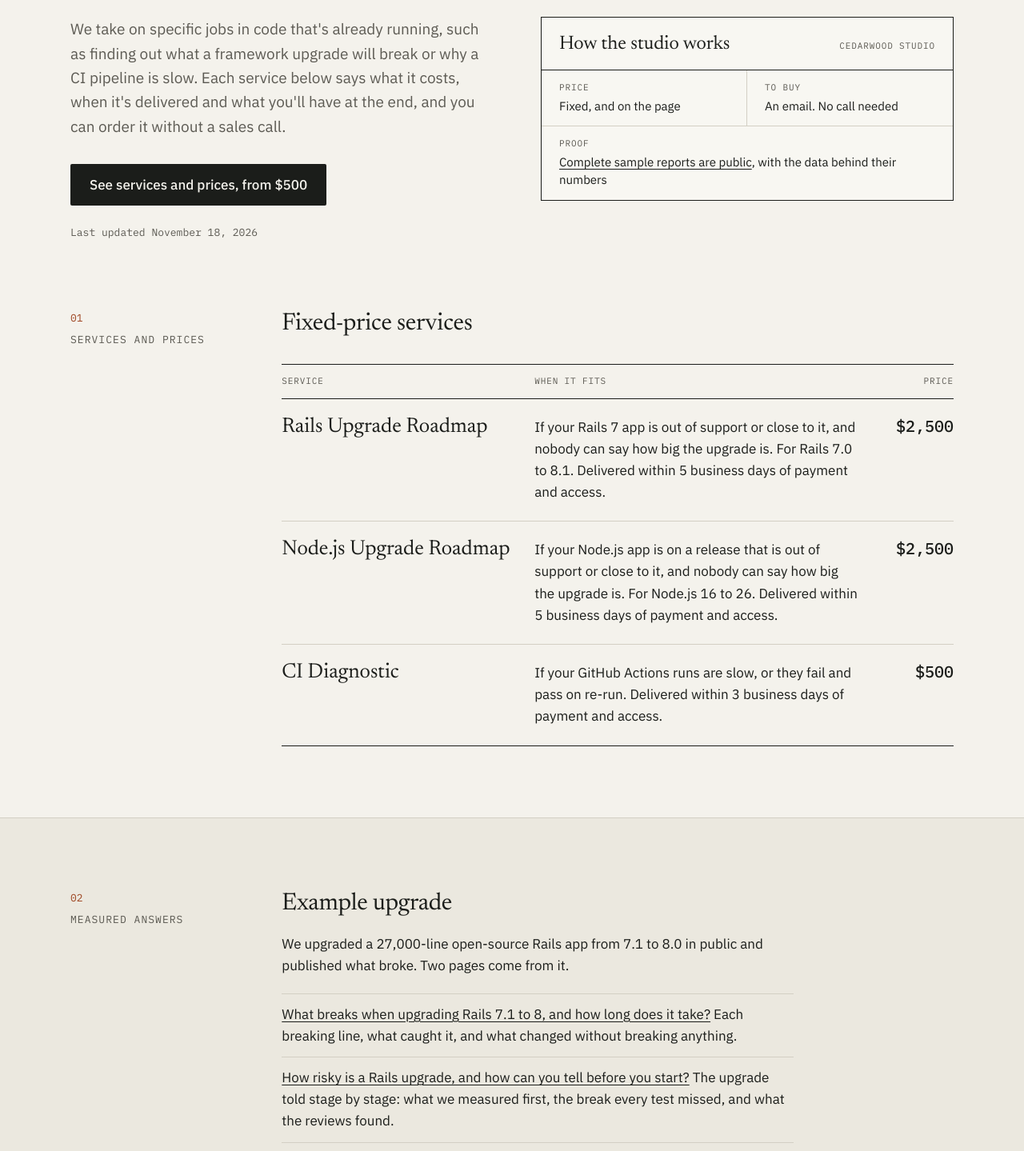
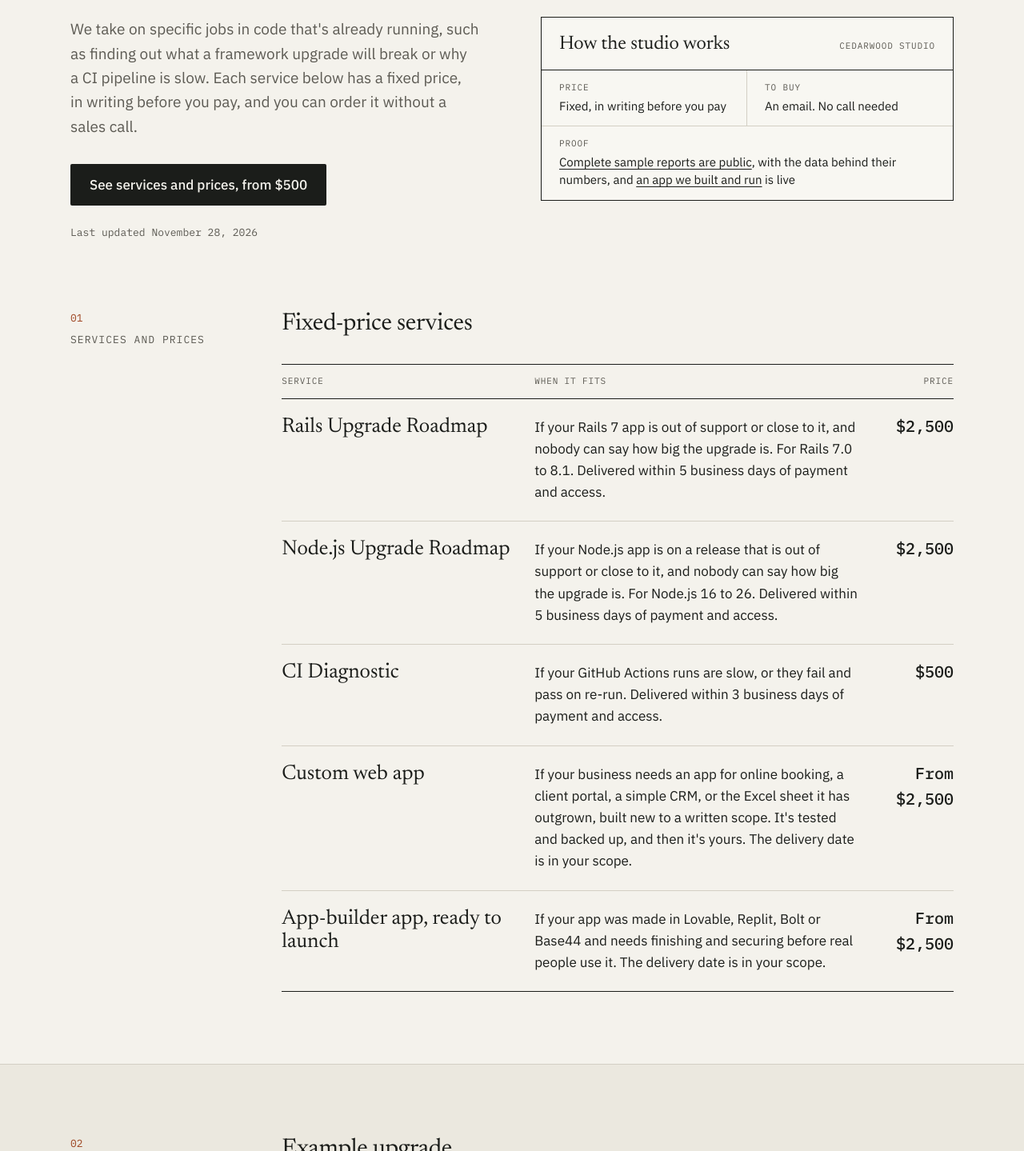
Before and after one commit to cedarwood-studio/site-published, a plain HTML site: page index.html in a window 1280 px wide. Shown: the part 297-1736 px from the top of the page at 80% size. Drawn offline with Linux system fonts and the light colour scheme.

Commit message:
Publish c7f4746

```diff
--- a/index.html
+++ b/index.html
@@ -3,13 +3,13 @@
 <head>
 <meta charset="utf-8">
 <meta name="viewport" content="width=device-width, initial-scale=1">
-<title>Cedarwood Studio: fixed-price Rails, Node.js and CI work</title>
-<meta name="description" content="Cedarwood Studio finds what a Rails or Node.js upgrade will break, or why GitHub Actions CI is slow, at a fixed price. Each report comes with its data.">
+<title>Cedarwood Studio: custom web apps, Rails, Node.js and CI</title>
+<meta name="description" content="Cedarwood Studio builds custom web apps, gets app-builder apps ready to launch, and finds what a Rails or Node.js upgrade will break, at a fixed price.">
 <link rel="canonical" href="https://cedarwood.studio/">
 <meta property="og:type" content="website">
 <meta property="og:site_name" content="Cedarwood Studio">
-<meta property="og:title" content="Cedarwood Studio: fixed-price Rails, Node.js and CI work">
-<meta property="og:description" content="Cedarwood Studio finds what a Rails or Node.js upgrade will break, or why GitHub Actions CI is slow, at a fixed price. Each report comes with its data.">
+<meta property="og:title" content="Cedarwood Studio: custom web apps, Rails, Node.js and CI">
+<meta property="og:description" content="Cedarwood Studio builds custom web apps, gets app-builder apps ready to launch, and finds what a Rails or Node.js upgrade will break, at a fixed price.">
 <meta property="og:url" content="https://cedarwood.studio/">
 <meta property="og:image" content="https://cedarwood.studio/og.png">
 <meta name="twitter:card" content="summary_large_image">
@@ -48,9 +48,9 @@
 </div>
 <div class="pair">
 <div class="hero-copy">
-  <p class="lead">We take on specific jobs in code that's already running, such as finding out what a framework upgrade will break or why a CI pipeline is slow. Each service below says what it costs, when it's delivered and what you'll have at the end, and you can order it without a sales call.</p>
+  <p class="lead">We take on specific jobs in code that's already running, such as finding out what a framework upgrade will break or why a CI pipeline is slow. Each service below has a fixed price, in writing before you pay, and you can order it without a sales call.</p>
   <p class="actions"><a class="cta" href="#services">See services and prices, from $500</a></p>
-  <p class="updated">Last updated <time datetime="2026-11-18">November 18, 2026</time></p>
+  <p class="updated">Last updated <time datetime="2026-11-28">November 28, 2026</time></p>
 </div>
 <aside class="sheet" aria-label="How the studio works">
   <div class="sheet-head">
@@ -58,9 +58,9 @@
     <span class="sheet-label">Cedarwood Studio</span>
   </div>
   <dl class="sheet-grid">
-    <div><dt>Price</dt><dd>Fixed, and on the page</dd></div>
+    <div><dt>Price</dt><dd>Fixed, in writing before you pay</dd></div>
     <div><dt>To buy</dt><dd>An email. No call needed</dd></div>
-    <div class="wide"><dt>Proof</dt><dd><a href="#measured">Complete sample reports are public</a>, with the data behind their numbers</dd></div>
+    <div class="wide"><dt>Proof</dt><dd><a href="#measured">Complete sample reports are public</a>, with the data behind their numbers, and <a href="work/">an app we built and run</a> is live</dd></div>
   </dl>
 </aside>
 </div>
@@ -78,6 +78,8 @@
       <div class="ledger-row"><span class="name"><a href="rails-upgrade-roadmap/">Rails Upgrade Roadmap</a></span><span class="what">If your Rails 7 app is out of support or close to it, and nobody can say how big the upgrade is. For Rails 7.0 to 8.1. Delivered within 5 business days of payment and access.</span><span class="price">$2,500</span></div>
       <div class="ledger-row"><span class="name"><a href="nodejs-upgrade-roadmap/">Node.js Upgrade Roadmap</a></span><span class="what">If your Node.js app is on a release that is out of support or close to it, and nobody can say how big the upgrade is. For Node.js 16 to 26. Delivered within 5 business days of payment and access.</span><span class="price">$2,500</span></div>
       <div class="ledger-row"><span class="name"><a href="github-actions-ci-diagnostic/">CI Diagnostic</a></span><span class="what">If your GitHub Actions runs are slow, or they fail and pass on re-run. Delivered within 3 business days of payment and access.</span><span class="price">$500</span></div>
+      <div class="ledger-row"><span class="name"><a href="build/">Custom web app</a></span><span class="what">If your business needs an app for online booking, a client portal, a simple CRM, or the Excel sheet it has outgrown, built new to a written scope. It's tested and backed up, and then it's yours. The delivery date is in your scope.</span><span class="price">From $2,500</span></div>
+      <div class="ledger-row"><span class="name"><a href="launch/">App-builder app, ready to launch</a></span><span class="what">If your app was made in Lovable, Replit, Bolt or Base44 and needs finishing and securing before real people use it. The delivery date is in your scope.</span><span class="price">From $2,500</span></div>
     </div>
   </div>
 </div></section>
--- a/sitemap.xml
+++ b/sitemap.xml
@@ -4,8 +4,8 @@
   <url><loc>https://cedarwood.studio/build/how-it-works/</loc><lastmod>2026-11-28</lastmod></url>
   <url><loc>https://cedarwood.studio/build/questions/</loc><lastmod>2026-11-28</lastmod></url>
   <url><loc>https://cedarwood.studio/build/</loc><lastmod>2026-11-28</lastmod></url>
-  <url><loc>https://cedarwood.studio/</loc><lastmod>2026-11-18</lastmod></url>
-  <url><loc>https://cedarwood.studio/launch/</loc><lastmod>2026-11-27</lastmod></url>
+  <url><loc>https://cedarwood.studio/</loc><lastmod>2026-11-28</lastmod></url>
+  <url><loc>https://cedarwood.studio/launch/</loc><lastmod>2026-11-28</lastmod></url>
   <url><loc>https://cedarwood.studio/privacy/</loc><lastmod>2026-11-28</lastmod></url>
   <url><loc>https://cedarwood.studio/terms/</loc><lastmod>2026-11-28</lastmod></url>
   <url><loc>https://cedarwood.studio/work/</loc><lastmod>2026-11-27</lastmod></url>
```
Also changed, not shown: launch/index.html (+7 -6 lines), llms.txt.
